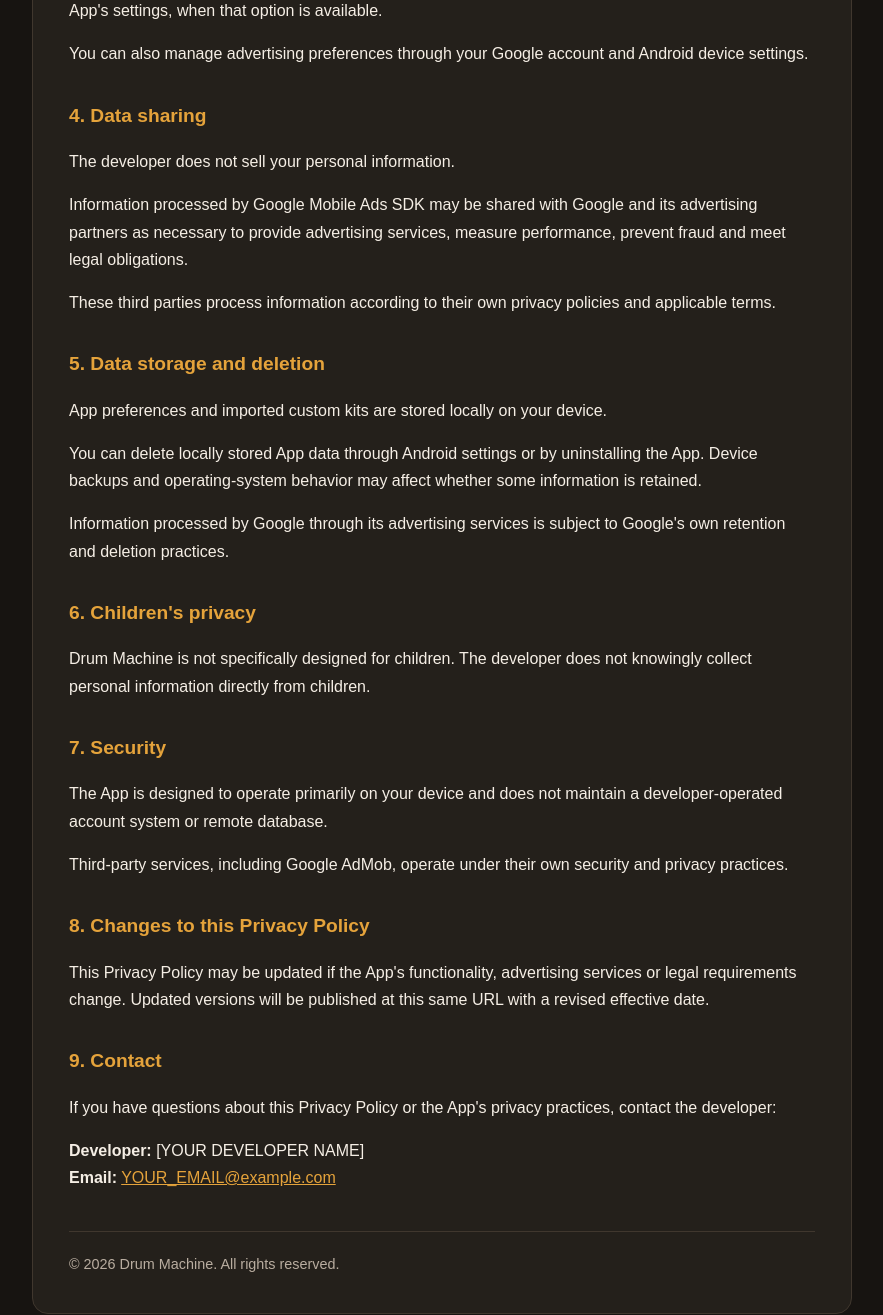
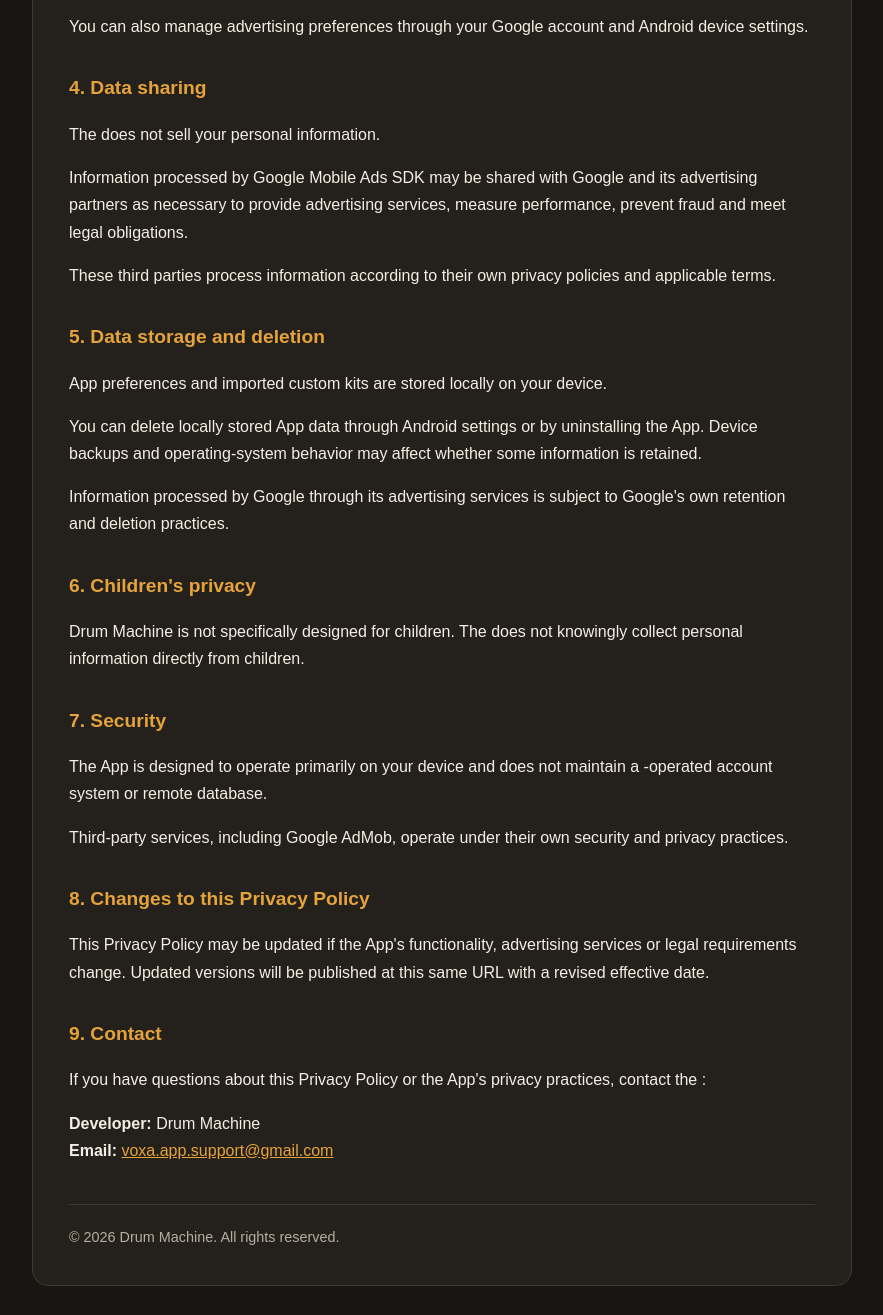
Before and after one commit to Giova262/drum-machine-privacy-policy, a plain HTML site: page index.html in a window 1280 px wide. Shown: the part 1362-2677 px from the top of the page, without its empty margins (198-1081 px from the left). Drawn offline with Linux system fonts and the light colour scheme.

Commit message:
Fix developer references in privacy policy

```diff
--- a/index.html
+++ b/index.html
@@ -89,7 +89,7 @@
 
   <p>
     Drum Machine does not require you to create an account.
-    The developer does not operate its own server or remote database
+    The  does not operate its own server or remote database
     to store your personal information.
   </p>
 
@@ -103,7 +103,7 @@
 
   <p>
     Imported audio samples and custom kits are stored locally.
-    They are not uploaded to the developer's servers.
+    They are not uploaded to the 's servers.
   </p>
 
   <h2>2. Advertising and Google AdMob</h2>
@@ -163,7 +163,7 @@
   <h2>4. Data sharing</h2>
 
   <p>
-    The developer does not sell your personal information.
+    The  does not sell your personal information.
   </p>
 
   <p>
@@ -200,7 +200,7 @@
 
   <p>
     Drum Machine is not specifically designed for children.
-    The developer does not knowingly collect personal information
+    The  does not knowingly collect personal information
     directly from children.
   </p>
 
@@ -208,7 +208,7 @@
 
   <p>
     The App is designed to operate primarily on your device and
-    does not maintain a developer-operated account system or
+    does not maintain a -operated account system or
     remote database.
   </p>
 
@@ -230,13 +230,13 @@
 
   <p>
     If you have questions about this Privacy Policy or the App's
-    privacy practices, contact the developer:
+    privacy practices, contact the :
   </p>
 
   <p>
-    <strong>Developer:</strong> [YOUR DEVELOPER NAME]<br>
+    <strong>Developer:</strong> Drum Machine<br>
     <strong>Email:</strong>
-    <a href="mailto:YOUR_EMAIL@example.com">YOUR_EMAIL@example.com</a>
+    <a href="mailto:voxa.app.support@gmail.com">voxa.app.support@gmail.com</a>
   </p>
 
   <footer>
```
